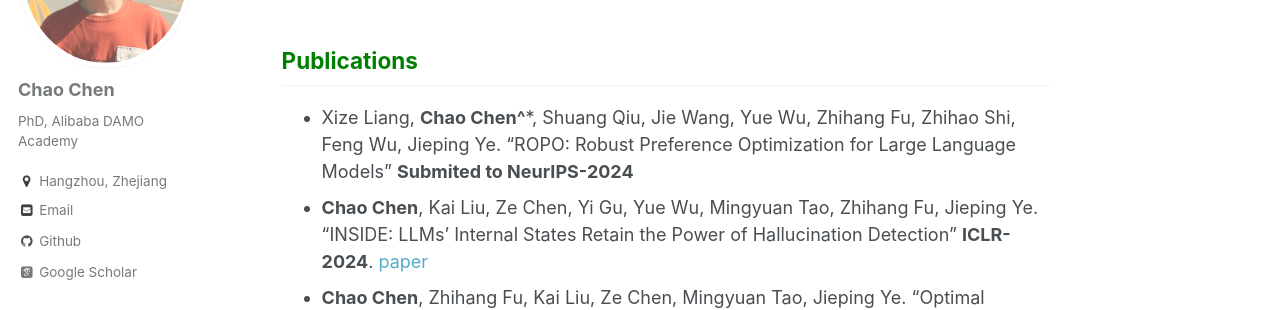
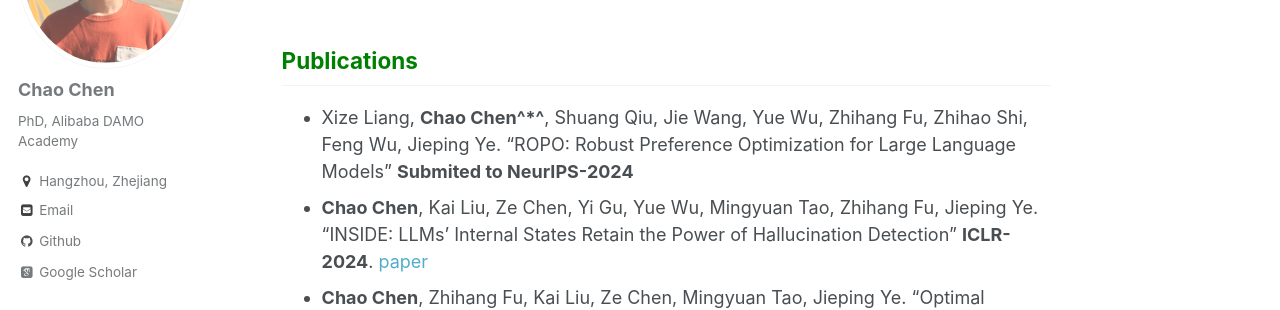
Before and after one commit to chenchao666/chenchao666.github.io, a Jekyll site: the page built from _pages/about.md, in a window 1280 px wide and 900 px high, scrolled down 1137 px. Shown: the part 153-463 px from the top of the window. Built offline with Jekyll 4.4.1, drawn with Linux system fonts in a browser that asks for light colours; some web fonts are replaced.

```diff
--- a/_pages/about.md
+++ b/_pages/about.md
@@ -40,7 +40,7 @@ My research interest mainly focus on Machine Learning, Computer Vision.
   - **GPA:** 3.81/4.0 \| **Rank:** 1/58 &nbsp;&nbsp; **Average Score:** 91.66/100 \| **Rank:** 1/58
 
 ## <span style="color: green"> Publications </span>
-* Xize Liang, **Chao Chen^***, Shuang Qiu, Jie Wang, Yue Wu, Zhihang Fu, Zhihao Shi, Feng Wu, Jieping Ye. "ROPO: Robust Preference Optimization for Large Language Models" **Submited to NeurIPS-2024**
+* Xize Liang, **Chao Chen^*^**, Shuang Qiu, Jie Wang, Yue Wu, Zhihang Fu, Zhihao Shi, Feng Wu, Jieping Ye. "ROPO: Robust Preference Optimization for Large Language Models" **Submited to NeurIPS-2024**
 * **Chao Chen**, Kai Liu, Ze Chen, Yi Gu, Yue Wu, Mingyuan Tao, Zhihang Fu, Jieping Ye. "INSIDE: LLMs' Internal States Retain the Power of Hallucination Detection" **ICLR-2024**. [paper](https://arxiv.org/abs/2402.03744)
 * **Chao Chen**, Zhihang Fu, Kai Liu, Ze Chen, Mingyuan Tao, Jieping Ye. "Optimal Parameter and Neuron Pruning for Out-of-Distribution Detection" **NeurIPS-2023**. [paper](https://proceedings.neurips.cc/paper_files/paper/2023/file/a4316bb210a59fb7aafeca5dd21c2703-Paper-Conference.pdf)
 * **Chao Chen**, Catalina Raymond, Bill Speier, Xinyu Jin, Timothy F Cloughesy, Dieter Enzmann, Benjamin M Ellingson, Corey W Arnold. "Synthesizing MR image contrast enhancement using 3D high-resolution ConvNets" **IEEE TBME**. [paper](https://ieeexplore.ieee.org/abstract/document/9833335) [code](https://github.com/chenchao666/Contrast-enhanced-MRI-Synthesis)
```
